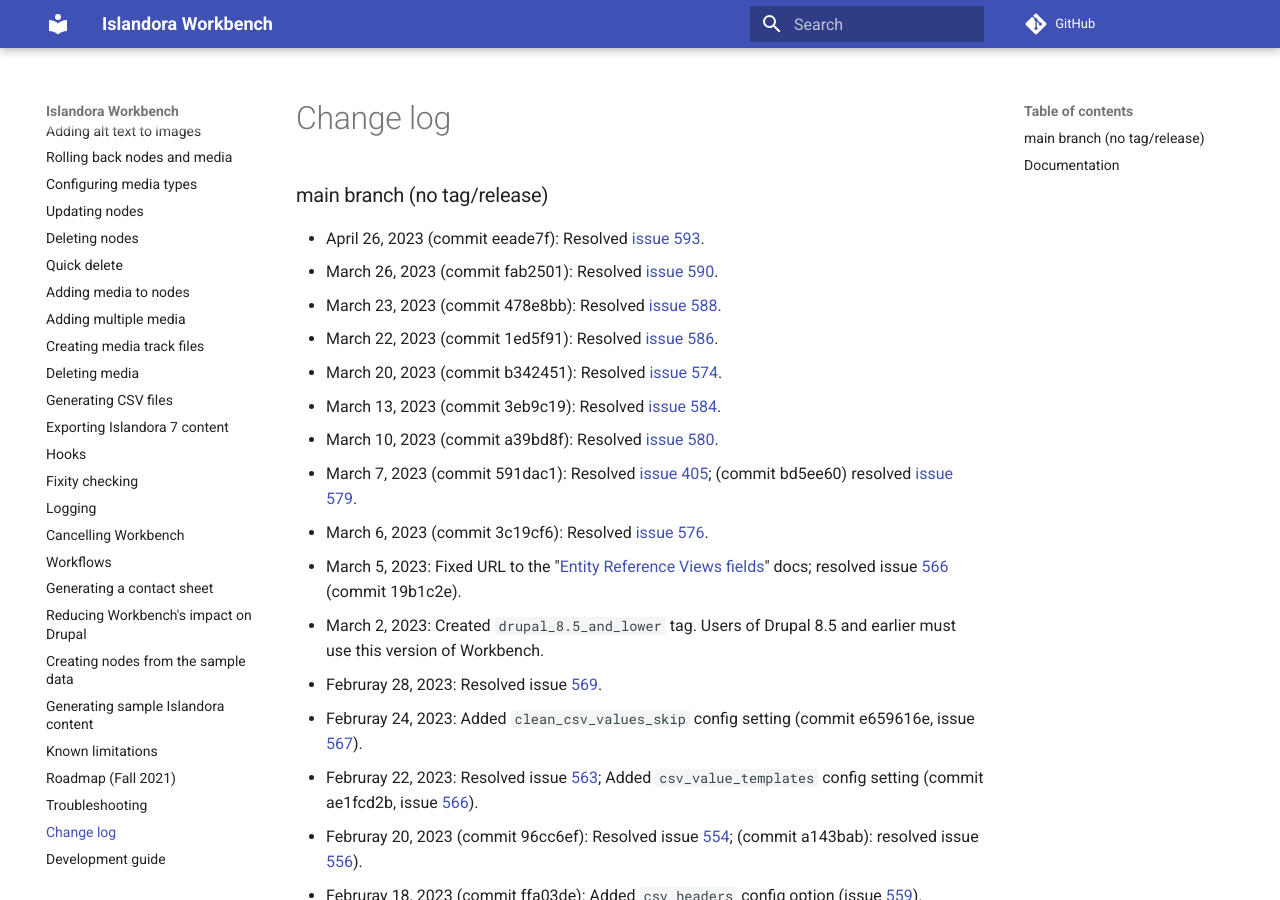
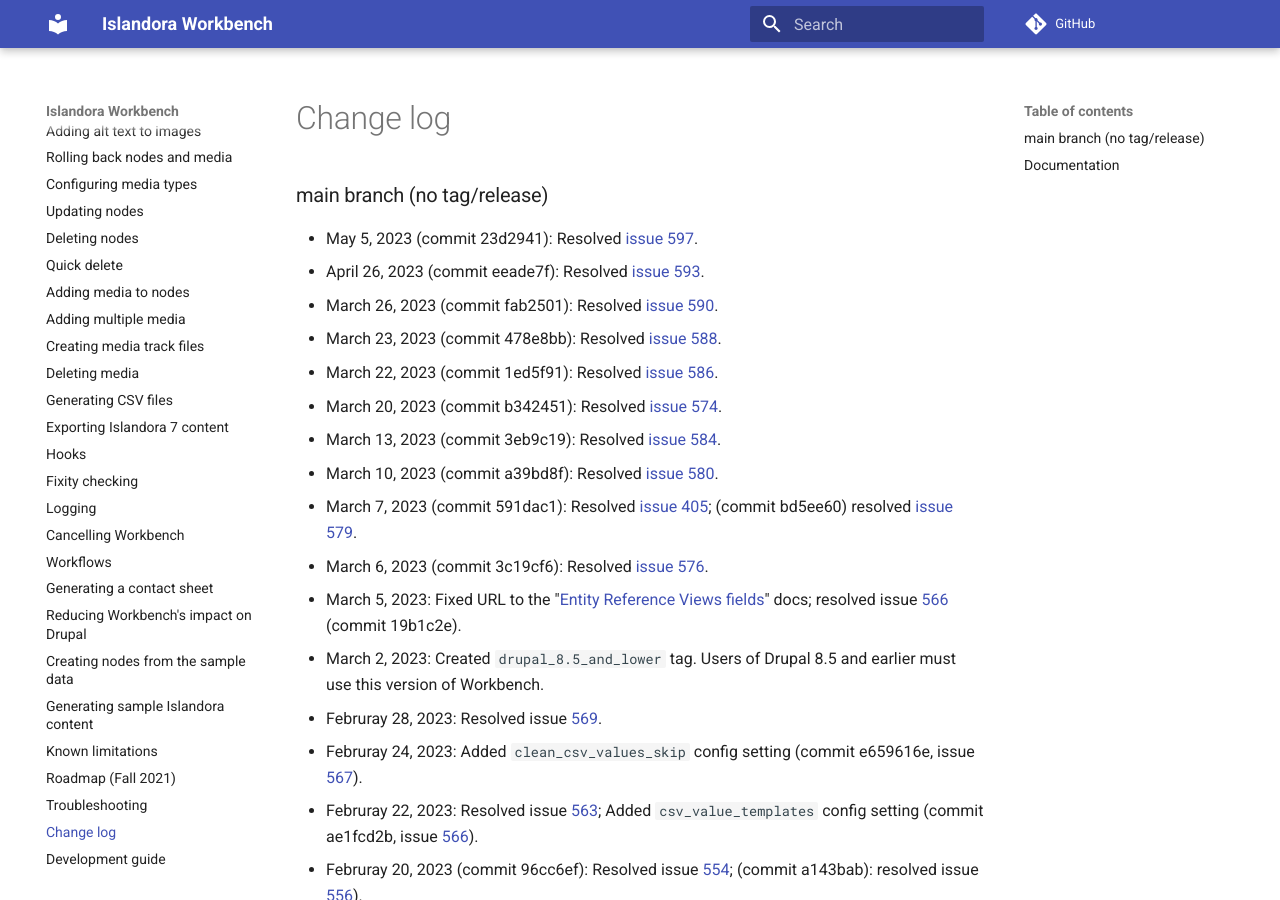
Before and after one commit to mjordan/islandora_workbench_docs, an MkDocs documentation site: the page built from docs/changelog.md, in a window 1280 px wide and 900 px high. Built offline with MkDocs 1.6.1 and Material for MkDocs 9.7.7, drawn with Linux system fonts in a browser that asks for light colours; comment, search, counter and statistics services are not loaded; some of the changed text lies outside the part shown.

Commit message:
Some updates.

```diff
--- a/docs/changelog.md
+++ b/docs/changelog.md
@@ -1,5 +1,6 @@
 ### main branch (no tag/release)
 
+* May 5, 2023 (commit 23d2941): Resolved [issue 597](https://github.com/mjordan/islandora_workbench/issues/597).
 * April 26, 2023 (commit eeade7f): Resolved [issue 593](https://github.com/mjordan/islandora_workbench/issues/593).
 * March 26, 2023 (commit fab2501): Resolved [issue 590](https://github.com/mjordan/islandora_workbench/issues/590).
 * March 23, 2023 (commit 478e8bb): Resolved [issue 588](https://github.com/mjordan/islandora_workbench/issues/588).
@@ -55,6 +56,7 @@
 
 ### Documentation
 
+* May 1, 2023: Updated "[Updating nodes](/islandora_workbench_docs/updating_nodes/)."
 * April 26, 2023: Updated "[Exporting Islandora 7 content](/islandora_workbench_docs/exporting_islandora_7_content/)"; added docs for the new `mimetype_extensions` config option.
 * April 14, 2023: Updated "[Troubleshootin](/islandora_workbench_docs/troubleshooting/)."
 * March 28, 2023: Added "[Choosing a task](/islandora_workbench_docs/choosing_a_task/)."
```
Also changed, not shown: docs/updating_nodes.md (+1 -0 lines).
